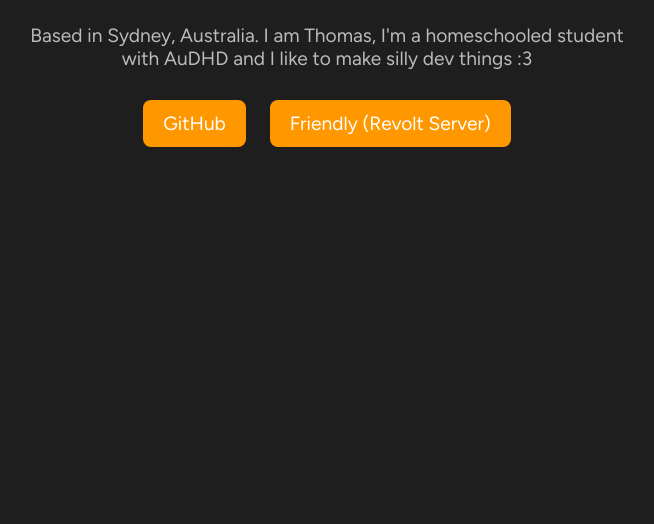
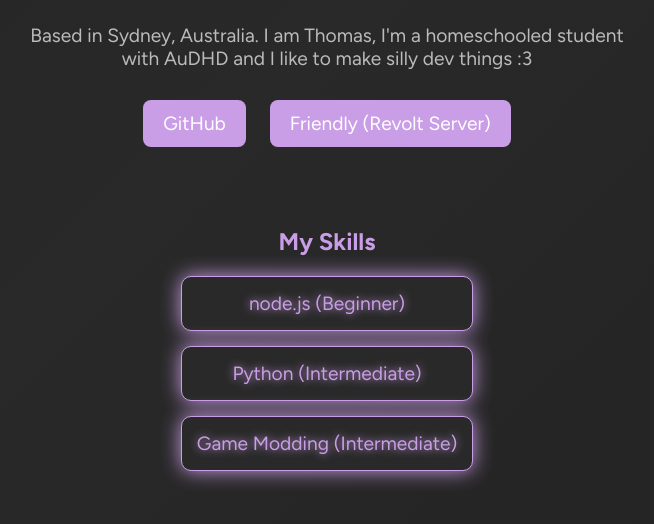
Before and after one commit to tomanw8736/tomanw8736.github.io, a plain HTML site: page index.html in a window 1280 px wide. Shown: the part 148-672 px from the top of the page, without its empty margins (313-967 px from the left). Drawn offline with Linux system fonts and the light colour scheme.

Commit message:
Added skills section, changed accent color

```diff
--- a/index.html
+++ b/index.html
@@ -18,6 +18,15 @@
         </div>
     </div>
 
+    <div class="skills">
+        <h2>My Skills</h2>
+        <div class="skills-grid">
+            <div class="skill">node.js (Beginner)</div>
+            <div class="skill">Python (Intermediate)</div>
+            <div class="skill">Game Modding (Intermediate)</div>
+        </div>
+    </div>
+
     <script src="scripts/script.js"></script>
 </body>
 </html>
--- a/styles/style.css
+++ b/styles/style.css
@@ -1,5 +1,9 @@
 /* Figtree font */
 @import url('https://fonts.googleapis.com/css2?family=Figtree:ital,wght@0,300..900;1,300..900&display=swap');
+
+:root {
+    --accent: #ca9ee6;
+}
 
 body {
     font-family: "Figtree", sans-serif;
@@ -8,6 +12,10 @@ body {
     text-align: center;
     margin: 0;
     padding: 0;
+
+    background: linear-gradient(-45deg, #1e1e1e, #292929, #1e1e1e, #252525);
+    background-size: 300% 300%;
+    animation: gradient 15s infinite;
 }
 
 .container {
@@ -33,7 +41,7 @@ p {
     display: inline-block;
     margin: 10px;
     padding: 12px 20px;
-    background: #ff9800;
+    background: var(--accent);
     color: white;
     text-decoration: none;
     font-size: 1.2rem;
@@ -43,9 +51,58 @@ p {
 }
 
 .btn:hover {
-    background: #ff5722;
+    background: var(--accent);
 }
 
 .btn:active {
-    background: #e65100;
+    background: var(--accent);
 }
+
+.skills h2 {
+    font-size: 1.5rem;
+    color: var(--accent);
+}
+
+.skills-grid {
+    display: grid;
+    grid-template-columns: repeat(auto-fit, minxmax(120px, 1fr));
+    gap: 15px;
+    justify-content: center;
+}
+
+.skill {
+    background: #292929;
+    padding: 15px;
+    border-radius: 10px;
+    font-size: 1.2rem;
+    color: var(--accent);
+    display: flex;
+    align-items: center;
+    justify-content: center;
+    gap: 8px;
+    transition: 0.3s;
+    border: 1px solid var(--accent);
+    box-shadow: 0 0 10px var(--accent);
+    text-shadow: 0 0 8px var(--accent);
+    animation: glow 2s infinite alternate;
+}
+
+.skill:hover {
+    background: var(--accent);
+    color: #121212;
+    transform: scale(1.1);
+    box-shadow: 0 0 20px var(--accent), 00 25px var(--accent), 0 0 30px var(--accent);
+}
+
+/* Cool animation stuff */
+@keyframes gradient {
+    0% { background-position: 0% 50%; }
+    50% { background-position: 100% 50%; }
+    100% { background-position: 0% 50%; }
+}
+
+@keyframes glow {
+    0% { box-shadow: 0 0 5px var(--accent); }
+    50% { box-shadow: 0 0 20px var(--accent); }
+    100% { box-shadow: 0 0 5px var(--accent); }
+}
```
